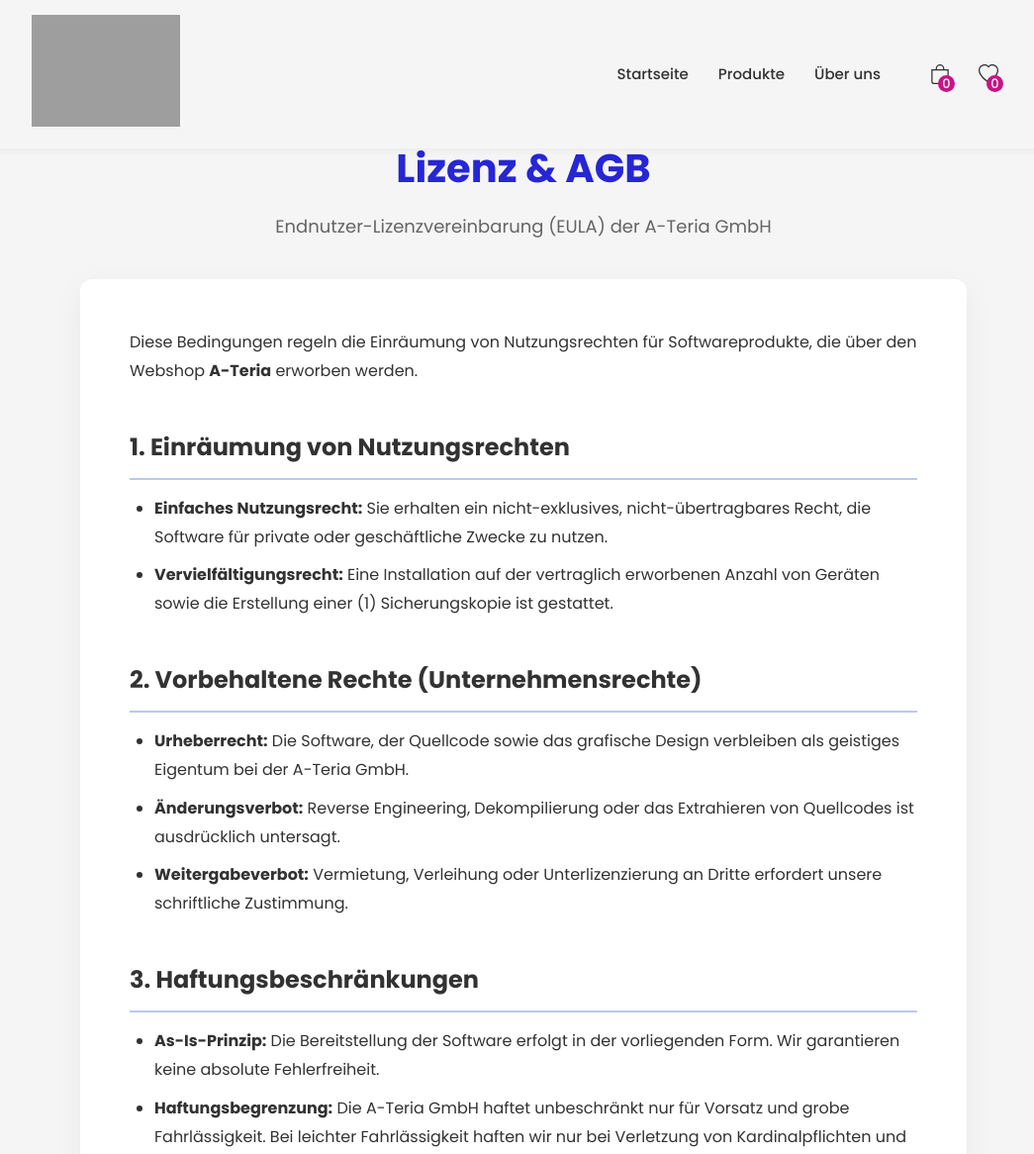
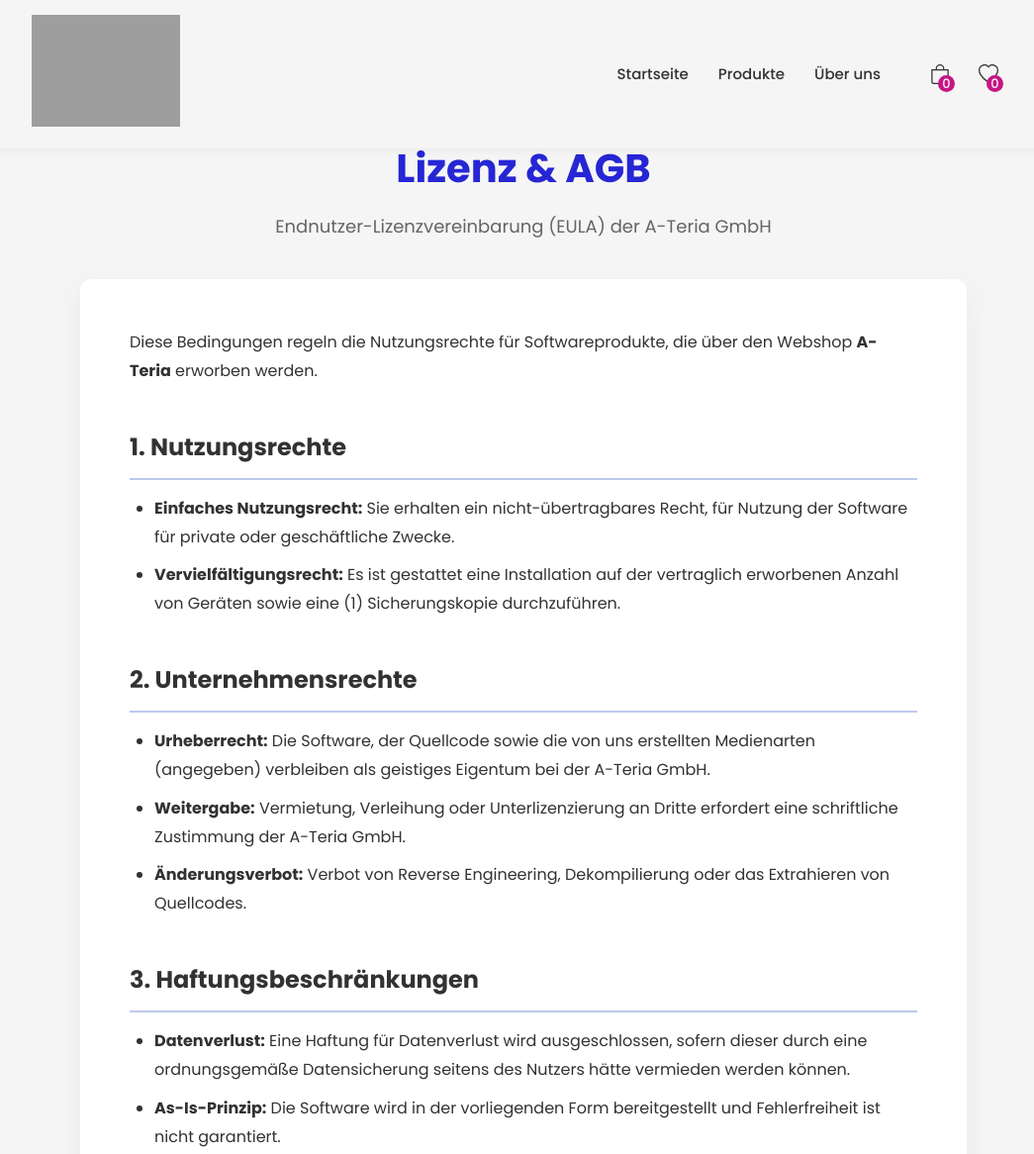
Before and after one commit to Ahmet-TU/a-teria, a website: page licence.html in a window 1280 px wide. Shown: the top 1166 px of the page at 99% size, without its empty margins (111-1156 px from the left). Drawn offline with Linux system fonts and the light colour scheme; grey boxes are pictures that could not be loaded.

Commit message:
Changed Text on all Info Sites

```diff
--- a/licence.html
+++ b/licence.html
@@ -57,26 +57,26 @@
     </div>
 
     <div class="info-content">
-        <p>Diese Bedingungen regeln die Einräumung von Nutzungsrechten für Softwareprodukte, die über den Webshop <strong>A-Teria</strong> erworben werden.</p>
+        <p>Diese Bedingungen regeln die Nutzungsrechte für Softwareprodukte, die über den Webshop <strong>A-Teria</strong> erworben werden.</p>
 
-        <h2>1. Einräumung von Nutzungsrechten</h2>
+        <h2>1. Nutzungsrechte</h2>
         <ul>
-            <li><strong>Einfaches Nutzungsrecht:</strong> Sie erhalten ein nicht-exklusives, nicht-übertragbares Recht, die Software für private oder geschäftliche Zwecke zu nutzen.</li>
-            <li><strong>Vervielfältigungsrecht:</strong> Eine Installation auf der vertraglich erworbenen Anzahl von Geräten sowie die Erstellung einer (1) Sicherungskopie ist gestattet.</li>
+            <li><strong>Einfaches Nutzungsrecht:</strong> Sie erhalten ein nicht-übertragbares Recht, für Nutzung der Software für private oder geschäftliche Zwecke.</li>
+            <li><strong>Vervielfältigungsrecht:</strong> Es ist gestattet eine Installation auf der vertraglich erworbenen Anzahl von Geräten sowie eine (1) Sicherungskopie durchzuführen.</li>
         </ul>
 
-        <h2>2. Vorbehaltene Rechte (Unternehmensrechte)</h2>
+        <h2>2. Unternehmensrechte</h2>
         <ul>
-            <li><strong>Urheberrecht:</strong> Die Software, der Quellcode sowie das grafische Design verbleiben als geistiges Eigentum bei der A-Teria GmbH.</li>
-            <li><strong>Änderungsverbot:</strong> Reverse Engineering, Dekompilierung oder das Extrahieren von Quellcodes ist ausdrücklich untersagt.</li>
-            <li><strong>Weitergabeverbot:</strong> Vermietung, Verleihung oder Unterlizenzierung an Dritte erfordert unsere schriftliche Zustimmung.</li>
+            <li><strong>Urheberrecht:</strong> Die Software, der Quellcode sowie die von uns erstellten Medienarten (angegeben) verbleiben als geistiges Eigentum bei der A-Teria GmbH.</li>
+            <li><strong>Weitergabe:</strong> Vermietung, Verleihung oder Unterlizenzierung an Dritte erfordert eine schriftliche Zustimmung der A-Teria GmbH.</li>
+            <li><strong>Änderungsverbot:</strong> Verbot von Reverse Engineering, Dekompilierung oder das Extrahieren von Quellcodes.</li>
         </ul>
 
         <h2>3. Haftungsbeschränkungen</h2>
         <ul>
-            <li><strong>As-Is-Prinzip:</strong> Die Bereitstellung der Software erfolgt in der vorliegenden Form. Wir garantieren keine absolute Fehlerfreiheit.</li>
+            <li><strong>Datenverlust:</strong> Eine Haftung für Datenverlust wird ausgeschlossen, sofern dieser durch eine ordnungsgemäße Datensicherung seitens des Nutzers hätte vermieden werden können.</li>
+            <li><strong>As-Is-Prinzip:</strong> Die Software wird in der vorliegenden Form bereitgestellt und Fehlerfreiheit ist nicht garantiert.</li>
             <li><strong>Haftungsbegrenzung:</strong> Die A-Teria GmbH haftet unbeschränkt nur für Vorsatz und grobe Fahrlässigkeit. Bei leichter Fahrlässigkeit haften wir nur bei Verletzung von Kardinalpflichten und begrenzt auf den vorhersehbaren Schaden.</li>
-            <li><strong>Datenverlust:</strong> Eine Haftung für Datenverlust wird ausgeschlossen, sofern dieser durch eine ordnungsgemäße Datensicherung seitens des Nutzers hätte vermieden werden können.</li>
         </ul>
     </div>
 </div>
```
Also changed, not shown: contact.html (+4 -2 lines), privacy.html (+6 -6 lines).
